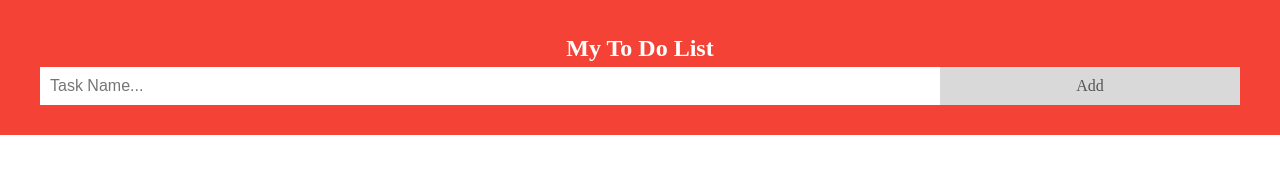
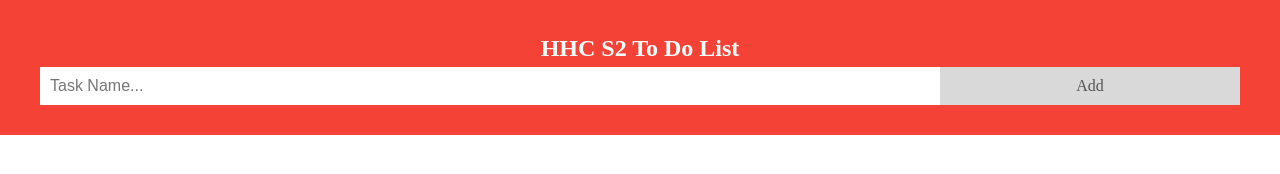
Before and after one commit to irmcintosh/irmcintosh.github.io, a plain HTML site: page NGDOMOPS/files/drill-task-list.html in a window 1280 px wide. Drawn offline with Linux system fonts and the light colour scheme.

Commit message:
Update drill-task-list.html

```diff
--- a/NGDOMOPS/files/drill-task-list.html
+++ b/NGDOMOPS/files/drill-task-list.html
@@ -128,7 +128,7 @@ input {
 <body>
 
 <div id="myDIV" class="header">
-  <h2 style="margin:5px">My To Do List</h2>
+  <h2 style="margin:5px">HHC S2 To Do List</h2>
   <input type="text" id="myInput" placeholder="Task Name...">
   <span onclick="newElement()" class="addBtn">Add</span>
 </div>
```
